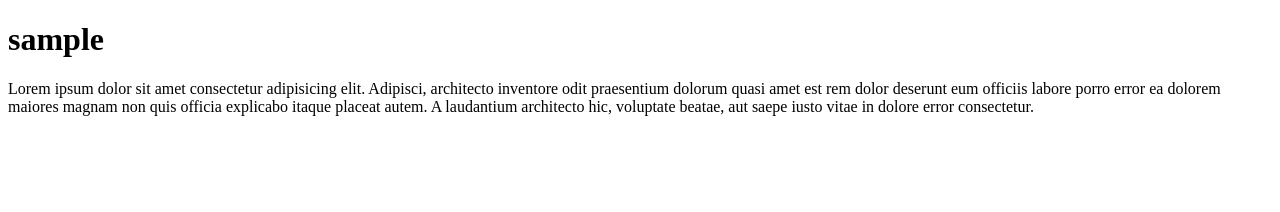
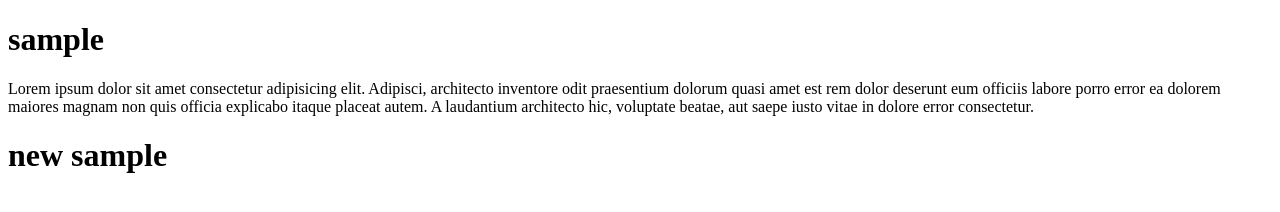
Before and after one commit to faz910/student, a plain HTML site: page index.html in a window 1280 px wide. Drawn offline with Linux system fonts and the light colour scheme.

Commit message:
check git

```diff
--- a/index.html
+++ b/index.html
@@ -8,5 +8,6 @@
 <body>
     <h1>sample</h1>
     <p>Lorem ipsum dolor sit amet consectetur adipisicing elit. Adipisci, architecto inventore odit praesentium dolorum quasi amet est rem dolor deserunt eum officiis labore porro error ea dolorem maiores magnam non quis officia explicabo itaque placeat autem. A laudantium architecto hic, voluptate beatae, aut saepe iusto vitae in dolore error consectetur.</p>
+    <h1>new sample </h1>
 </body>
 </html>
```
